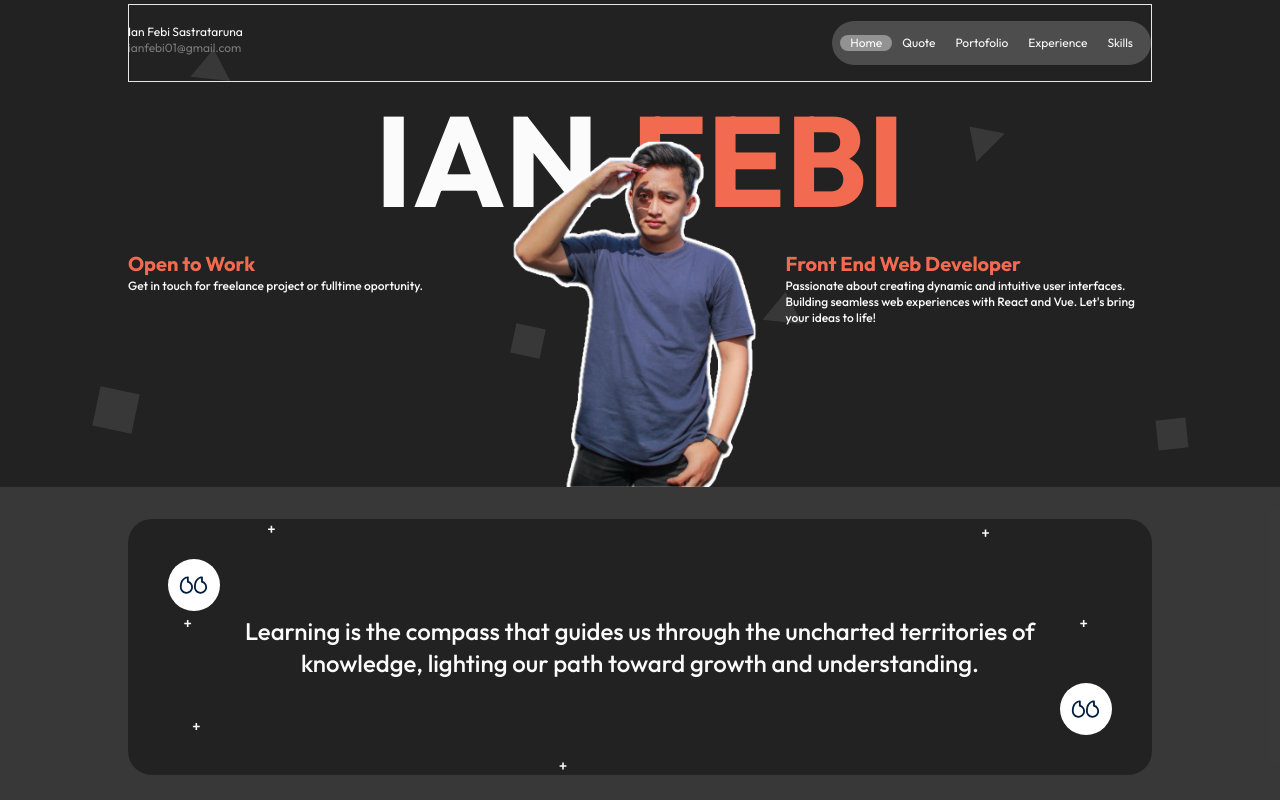
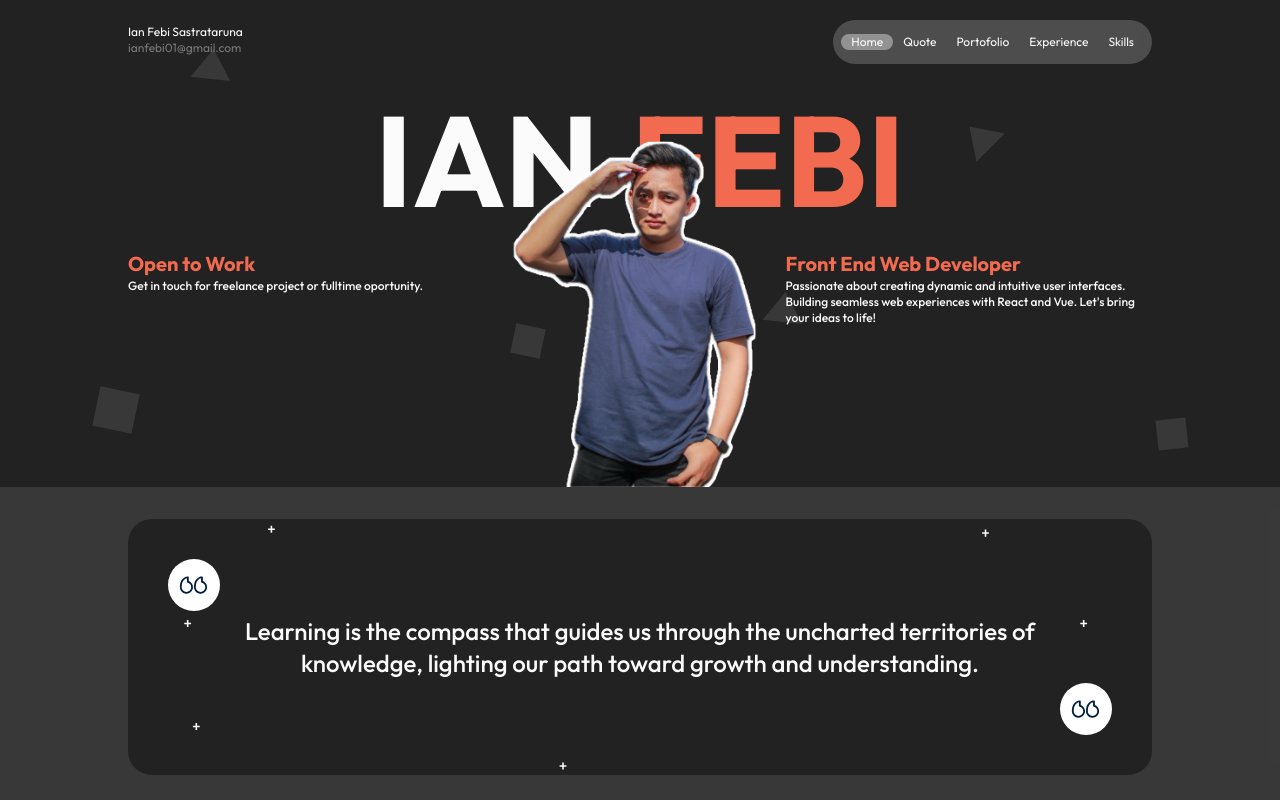
Before and after one commit to ianfebi01/web-profile-fe, a Next.js app: page / in a window 1280 px wide. Shown: the top 800 px of the page. Built offline with nearby package versions, Linux system fonts and the light colour scheme.

Commit message:
remove border in hheader

```diff
--- a/assets/scss/layouts/global.scss
+++ b/assets/scss/layouts/global.scss
@@ -2,7 +2,7 @@
     @apply flex min-h-screen flex-col items-center;
 
     @include element(header){
-        @apply flex items-center fixed inset-x-0 mx-auto top-1 w-fit sm:w-full max-w-5xl sm:p-4 p-4 md:p-4 lg:px-0 xl:px-0 2xl:px-0 z-50 border ;
+        @apply flex items-center fixed inset-x-0 mx-auto top-1 w-fit sm:w-full max-w-5xl sm:p-4 p-4 md:p-4 lg:px-0 xl:px-0 2xl:px-0 z-50;
     }
     @include element(section){
         @apply w-full flex flex-col items-center sm:px-4 px-4 md:px-4 lg:px-0 xl:px-0 2xl:px-0;
```
